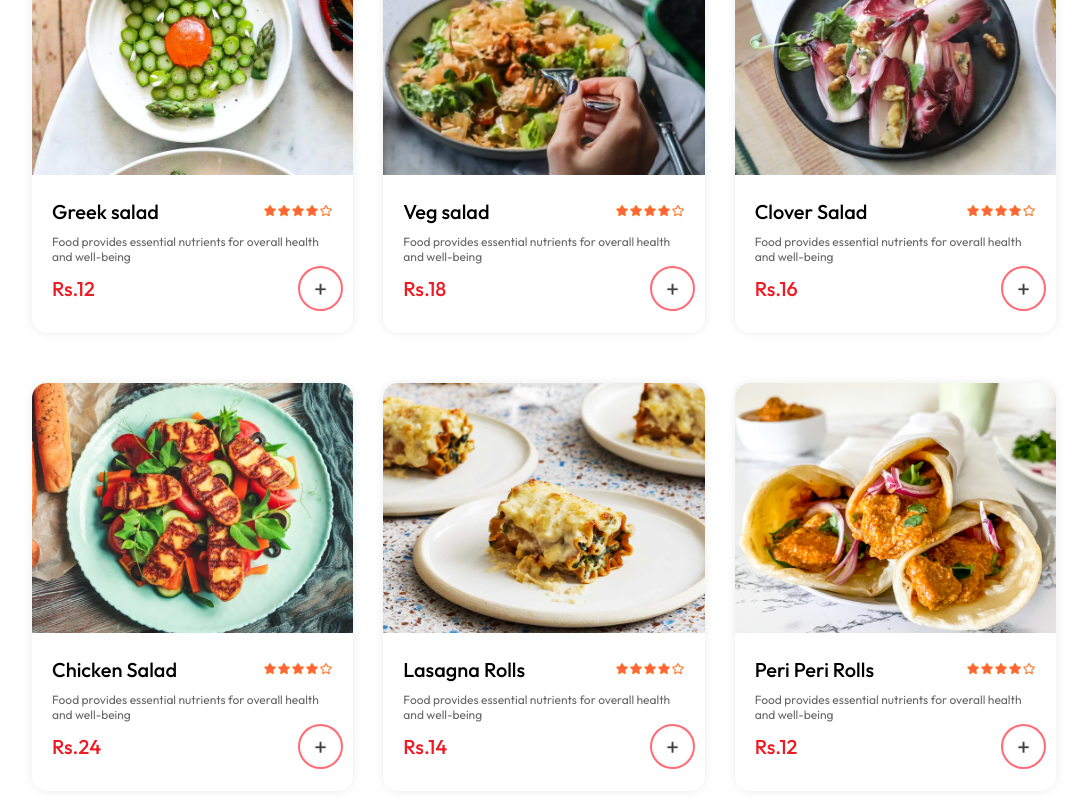
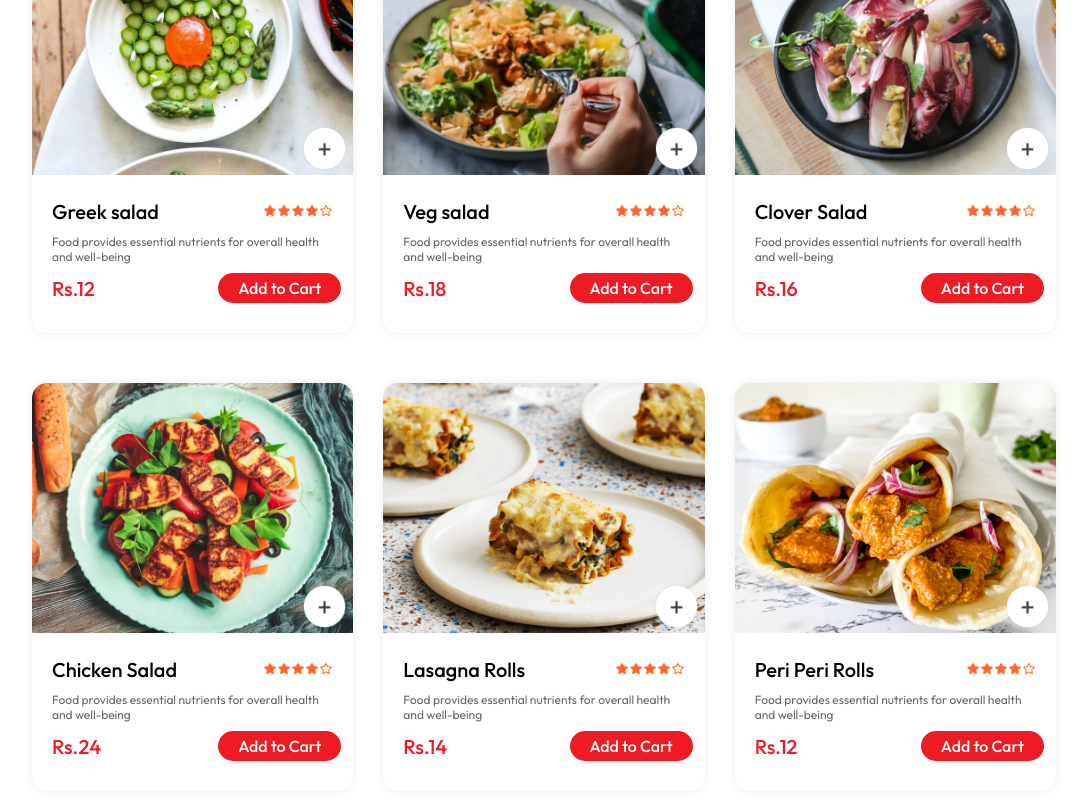
Before and after one commit to thisari-hettiarachchi/pizza-order-delivery-system, a React (Vite) app in the folder Frontend/: page / in a window 1280 px wide. Shown: the part 1160-1960 px from the top of the page, without its empty margins (96-1183 px from the left). Built offline with nearby package versions, Linux system fonts and the light colour scheme.

Commit message:
fix add to cart button

```diff
--- a/Frontend/src/components/FoodItem/FoodItem.jsx
+++ b/Frontend/src/components/FoodItem/FoodItem.jsx
@@ -16,17 +16,6 @@ const FoodItem = ({ id, name, price, description, image }) => {
     <div className="food-item">
       <div className="food-item-img-container">
         <img className="food-item-image" src={image} alt="" />
-      </div>
-      <div className="food-item-info">
-        <div className="food-item-name-rating">
-          <p>{name}</p>
-          <img src={assets.rating_starts} alt="" />
-        </div>
-
-        <p className="food-item-desc">{description}</p>
-
-        <div className="food-item-footer">
-          <p className="food-item-price">Rs.{price}</p>
 
         {!localcount ? (
           <img
@@ -56,18 +45,28 @@ const FoodItem = ({ id, name, price, description, image }) => {
                 alt=""
               />
             </div>
+          </div>
+        )}
+      </div>
+      <div className="food-item-info">
+        <div className="food-item-name-rating">
+          <p>{name}</p>
+          <img src={assets.rating_starts} alt="" />
+        </div>
 
-              <div className="buy">
+        <p className="food-item-desc">{description}</p>
+
+        <div className="food-item-footer">
+          <p className="food-item-price">Rs.{price}</p>
+          <div className="add-to-cart">
             <button
               onClick={handleBuy}
               disabled={localcount === 0}
-                  className="buy-button"
+              className="add-to-cart-button"
             >
-                  Buy
+              Add to Cart
             </button>
           </div>
-            </div>
-          )}
         </div>
       </div>
     </div>
--- a/Frontend/src/components/FoodItem/Fooditem.css
+++ b/Frontend/src/components/FoodItem/Fooditem.css
@@ -49,23 +49,25 @@
 
 }
 
-.food-item-footer .add {
+.food-item-img-container .add {
   width: 45px;
   position: absolute;
+  bottom: 8px;
+  right: 6px;
   cursor: pointer;
-  right: -10px;
   border-radius: 50%;
-  border: 2px solid #ff6a74;
+
 }
+
 
 .food-item-counter {
   position: absolute;
-  right: 85px;
-  top: 11px;
+  bottom: 9px;
+  right: 6px;
   display: flex;
   align-items: center;
   gap: 10px;
-  padding: 3px;
+  padding: 6px;
   border-radius: 50px;
   background-color: #ff6a74;
 }
@@ -74,7 +76,10 @@
   width: 23px;
 }
 
-.food-item-checkout .buy-button {
+
+.add-to-cart .add-to-cart-button {
+  position: relative;
+  left: 10px;
   background: #ed1c24;
   font-size: 16px;
   font-weight: 500;
@@ -84,7 +89,8 @@
   border-radius: 50px;
   cursor: pointer;
   transition: 0.3s;
+
 }
-.food-item-checkout .buy-button:hover{
+.add-to-cart-button:hover{
     transform: scale(1.05);
 }
```
Lines whose indentation alone changed are shown as unchanged.
